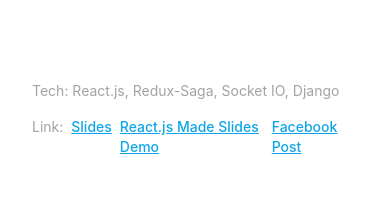
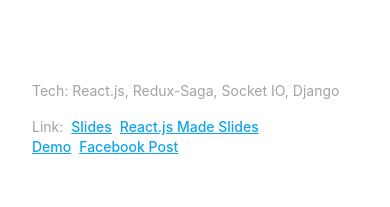
Before and after one commit to PaBaNaNa/johnsonafool.me, a Next.js app: page / in a window 390 px wide. Shown: the part 8203-8410 px from the top of the page. Built offline with nearby package versions, Linux system fonts and the light colour scheme.

Commit message:
fix: link display in mobile

```diff
--- a/src/components/Sections/Portfolio.tsx
+++ b/src/components/Sections/Portfolio.tsx
@@ -55,9 +55,8 @@
                   <div className="my-4 flex flex-row text-sm text-neutral-400">
                     Tech: {tech ? tech : ""}
                   </div>
-                  <div className="my-4 flex flex-grow text-sm text-neutral-400">
-                    <div className="mr-2">{link && `Link:`}</div>
-
+                  <div className="my-4 justify-start text-sm text-neutral-400">
+                    <span className="mr-2">{link && `Link:`}</span>
                     {link &&
                       link.map((item, index) => (
                         <Link
```
